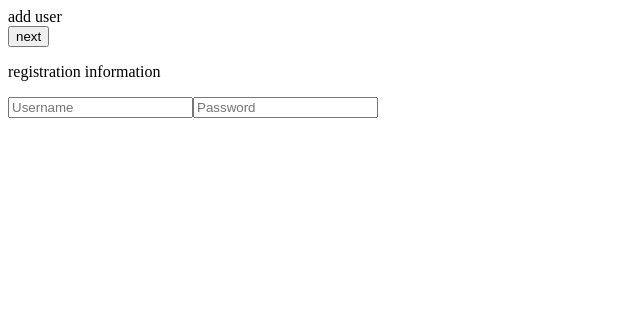
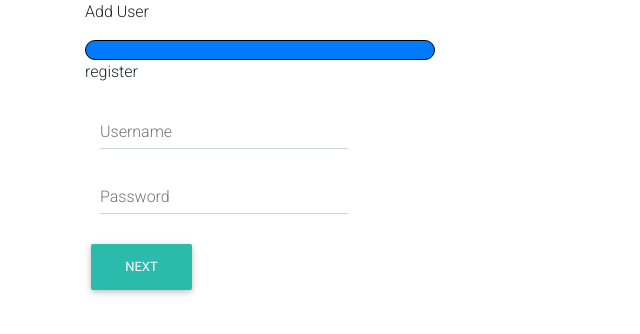
Before and after one commit to BloomTech-Labs/expresswash-fe, a React (Create React App) app in the folder wowo-app/: page / in a window 1280 px wide. Shown: the top 334 px of the page, without its empty margins (0-640 px from the left). Built offline with nearby package versions, Linux system fonts and the light colour scheme.

Commit message:
added progress bar, added some styling

```diff
--- a/wowo-app/package.json
+++ b/wowo-app/package.json
@@ -3,6 +3,9 @@
   "version": "0.1.0",
   "private": true,
   "dependencies": {
+    "bootstrap": "^4.3.1",
+    "mdbootstrap": "^4.8.11",
+    "mdbreact": "^4.22.0",
     "react": "^16.11.0",
     "react-dom": "^16.11.0",
     "react-scripts": "3.2.0"
--- a/wowo-app/src/App.css
+++ b/wowo-app/src/App.css
@@ -1,3 +1,18 @@
 .App {
   text-align: center;
 }
+
+.progress-bar {
+  position: relative;
+  height: 20px;
+  width: 350px;
+  border-radius: 50px;
+  border: 1px solid black
+}
+
+.filler {
+  background: #1da598;
+  height: 100%;
+  border-radius: inherit;
+  transition: width .2s ease-in
+}
--- a/wowo-app/src/components/UserSignup/Name.js
+++ b/wowo-app/src/components/UserSignup/Name.js
@@ -21,7 +21,7 @@ export default function Name(props) {
                 id='firstName'
                 name='firstName'
                 type='text'
-                placeHolder='First Name'
+                placeholder='First Name'
                 value={props.firstName}
                 onChange={props.handleChange}
             />
@@ -33,6 +33,7 @@ export default function Name(props) {
                 value = {props.lastName}
                 onChange={props.handleChange}
             />
+            <p>By clicking Register you agree to our<br /> <strong>Terms & Conditions</strong> </p>
         </div>
     )
 }
--- /dev/null
+++ b/wowo-app/src/components/UserSignup/ProgressBar.js
@@ -0,0 +1,14 @@
+import React from 'react'
+import ProgressBarFiller from './ProgressBarFiller.js'
+
+const ProgressBar = (props) => {
+    return (
+        <div className='progress-bar'>
+            <ProgressBarFiller
+                percentage={props.percentage}
+            />
+        </div>
+    )
+}
+
+export default ProgressBar
--- /dev/null
+++ b/wowo-app/src/components/UserSignup/ProgressBarFiller.js
@@ -0,0 +1,9 @@
+import React from 'react';
+
+const ProgressBarFiller = (props) => {
+    return (
+        <div className='filler' style={{ width: `${props.percentage}%` }}/>
+    )
+}
+
+export default ProgressBarFiller
--- a/wowo-app/src/components/UserSignup/UserSignup.js
+++ b/wowo-app/src/components/UserSignup/UserSignup.js
@@ -2,12 +2,16 @@ import React, { Component } from 'react';
 import Username from './Username.js'
 import Name from './Name.js'
 import Address from './Address.js'
+import ProgressBar from './ProgressBar.js'
+
+import { MDBContainer, MDBRow, MDBCol, MDBInput, MDBBtn } from "mdbreact";
 
 class UserSignup extends Component {
     constructor(props) {
         super(props);
 
         this.state = {
+            percentage: 0,
             currentStep: 1,
             email: '',
             firstName: '',
@@ -26,6 +30,9 @@ class UserSignup extends Component {
 
         currentStep = currentStep >= 2 ? 3 : currentStep + 1;
         this.setState({ currentStep: currentStep })
+
+        if(this.state.percentage === 100)return
+        this.setState(prevState => ({ percentage: prevState.percentage + 33.33}))
     }
 
     prevStep() {
@@ -33,6 +40,9 @@ class UserSignup extends Component {
 
         currentStep = currentStep <= 1 ? 1 : currentStep - 1
         this.setState({ currentStep: currentStep })
+
+        if(this.state.percentage === 0)return
+        this.setState(prevState => ({ percentage: prevState.percentage - 33.33}))
     }
 
     get getPrevStep() {
@@ -40,9 +50,9 @@ class UserSignup extends Component {
 
         if(currentStep !== 1) {
             return (
-                <button type='button' onClick={this.prevStep}>
+                <MDBBtn type='button' onClick={this.prevStep}>
                     prev
-                </button>
+                </MDBBtn>
             )
         }
         return null
@@ -51,14 +61,25 @@ class UserSignup extends Component {
     get getNextStep() {
         let currentStep = this.state.currentStep
 
-        if(currentStep < 3) {
+        if(currentStep === 1) {
             return (
-                <button type='button' onClick={this.nextStep}>
+                <MDBBtn type='button' onClick={this.nextStep}>
                     next
-                </button>
+                </MDBBtn>
+            )
+        } else if(currentStep === 2) {
+            return (
+                <MDBBtn type='button' onClick={this.nextStep}>
+                    register
+                </MDBBtn>
+            )
+        } else if(currentStep === 3) {
+            return (
+                <MDBBtn type='button' onClick={this.nextStep}>
+                    Finish
+                </MDBBtn>
             )
         }
-        return null
     }
 
     handleChange = (evt) => {
@@ -86,11 +107,13 @@ class UserSignup extends Component {
 
     render() {
         return (
-            <div>
-                <div>add user</div>
+                <MDBContainer>
+                    <p text-center mb-4 >Add User</p>
+                    <ProgressBar
+                        percentage={this.state.percentage}
+                    />
                     <div>
                         {this.getPrevStep}
-                    {this.getNextStep}
                     </div>
                     <Username
                         currentStep= {this.state.currentStep}
@@ -111,7 +134,8 @@ class UserSignup extends Component {
                         address={this.state.address}
                         phoneNumber={this.state.phoneNumber}
                     />
-            </div>
+                    {this.getNextStep}
+                </MDBContainer>
         )
     }
 }
--- a/wowo-app/src/components/UserSignup/Username.js
+++ b/wowo-app/src/components/UserSignup/Username.js
@@ -1,4 +1,5 @@
 import React from 'react';
+import { MDBContainer, MDBRow, MDBCol, MDBInput, MDBBtn } from "mdbreact";
 
 export default function Username(props) {
     if (props.currentStep !== 1) {
@@ -8,24 +9,26 @@ export default function Username(props) {
     return (
         <div>
             <div>
-                <p>registration information</p>
+                <p>register</p>
             </div>
-            <input
+            <MDBCol center md='3'>
+                <MDBInput
                     id='username'
                     name='username'
                     type='text'
-                placeholder='Username'
+                    label='Username'
                     value={props.username}
                     onChange={props.handleChange}
                 />
-            <input
+                <MDBInput
                     id='password'
                     name='password'
                     type='password'
-                placeholder='Password'
+                    label='Password'
                     value={props.password}
                     onChange={props.handleChange}
                 />
+            </MDBCol>
         </div>
     )
 }
--- a/wowo-app/src/index.js
+++ b/wowo-app/src/index.js
@@ -1,5 +1,7 @@
+import 'bootstrap/dist/css/bootstrap.min.css';
 import React from 'react';
 import ReactDOM from 'react-dom';
+import 'mdbreact/dist/css/mdb.css'
 import './index.css';
 import App from './App';
 
```
Also changed, not shown: 1 other file (tests, documents, lock files or other folders). Lines whose indentation alone changed are shown as unchanged.
